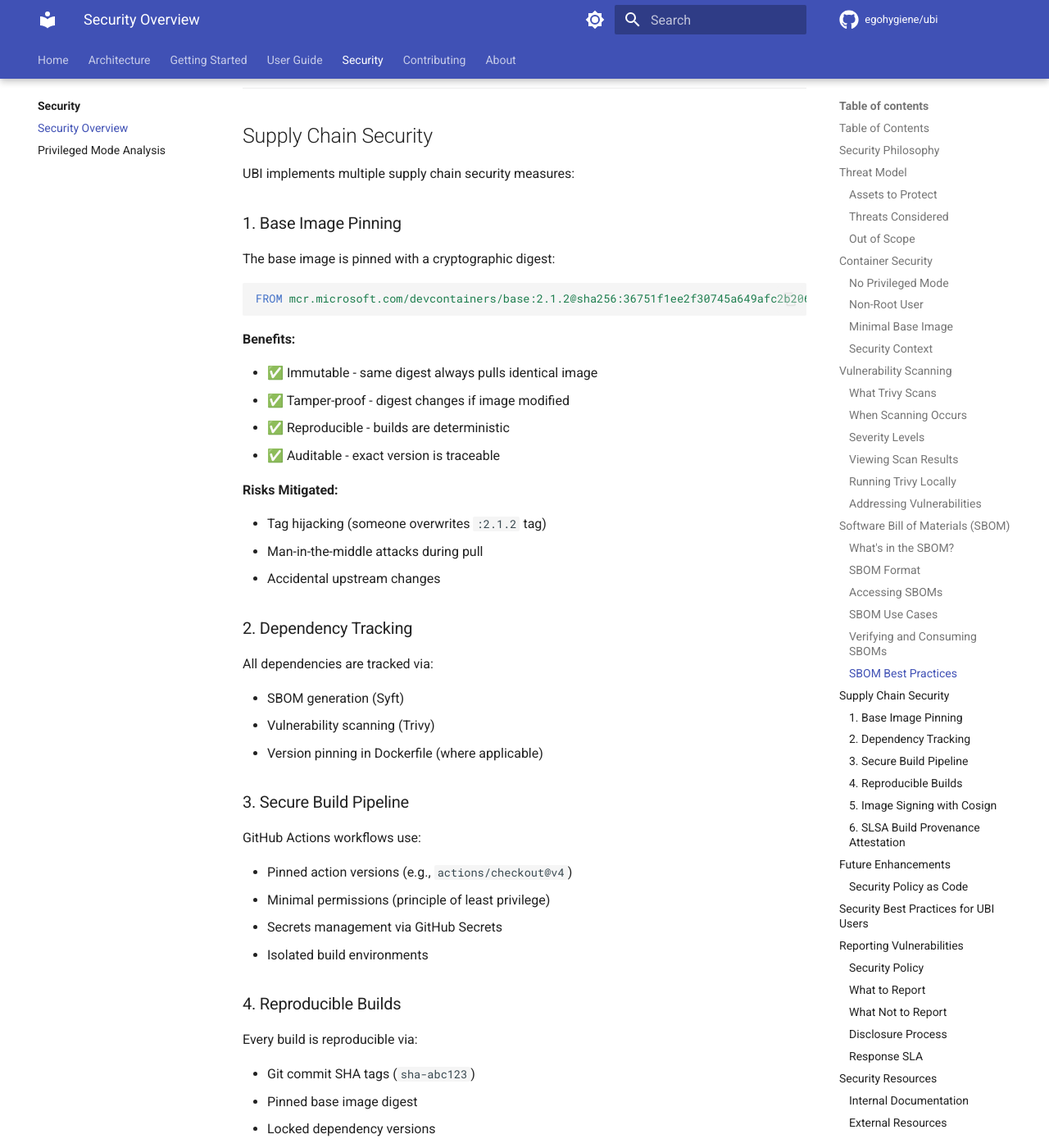
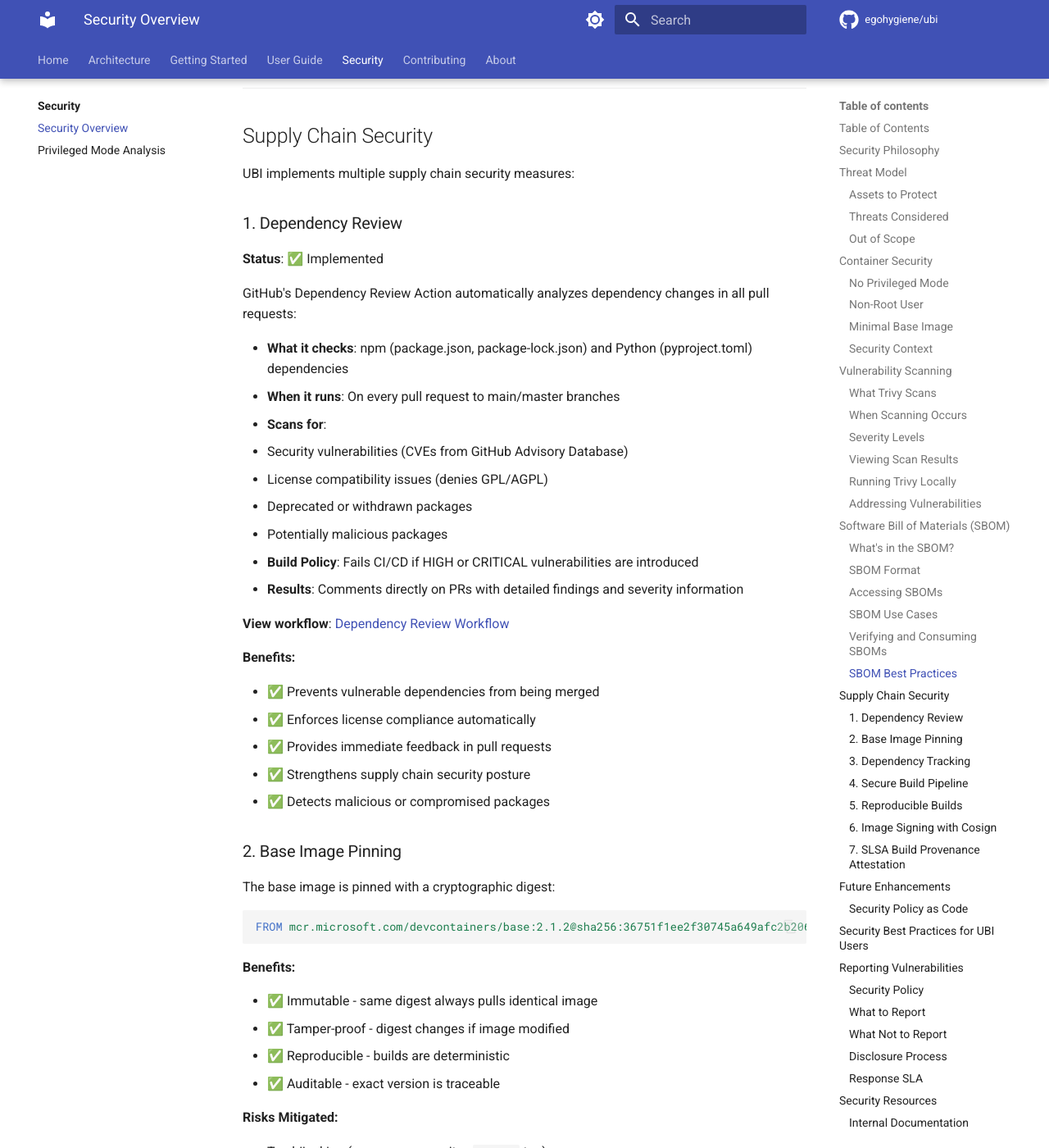
Before and after one commit to egohygiene/ubi, an MkDocs documentation site: the page built from docs/security-overview.md, in a window 1280 px wide and 1400 px high, scrolled down 9394 px. Shown: the whole window at 82% size. Built offline with MkDocs 1.6.1 and Material for MkDocs 9.7.7, drawn with Linux system fonts in a browser that asks for light colours; comment, search, counter and statistics services are not loaded; the version menu is left out; some of the changed text lies outside the part shown.

Commit message:
Add GitHub Dependency Review Action for supply chain security (#97)
* Initial plan

* feat(ci): add GitHub Dependency Review Action for supply chain security

Co-authored-by: szmyty <14865041+szmyty@users.noreply.github.com>

* docs: update security documentation with dependency review action details

Co-authored-by: szmyty <14865041+szmyty@users.noreply.github.com>

* style: format dependency-review workflow with prettier

Co-authored-by: szmyty <14865041+szmyty@users.noreply.github.com>

* fix: address code review feedback for dependency-review workflow

Co-authored-by: szmyty <14865041+szmyty@users.noreply.github.com>

* fix: use proper SPDX license identifiers in dependency-review workflow

Co-authored-by: szmyty <14865041+szmyty@users.noreply.github.com>

---------

Co-authored-by: copilot-swe-agent[bot] <198982749+Copilot@users.noreply.github.com>
Co-authored-by: szmyty <14865041+szmyty@users.noreply.github.com>

````diff
--- a/docs/security-overview.md
+++ b/docs/security-overview.md
@@ -388,7 +388,33 @@ comm -13 \
 
 UBI implements multiple supply chain security measures:
 
-### 1. Base Image Pinning
+### 1. Dependency Review
+
+**Status**: ✅ Implemented
+
+GitHub's Dependency Review Action automatically analyzes dependency changes in all pull requests:
+
+- **What it checks**: npm (package.json, package-lock.json) and Python (pyproject.toml) dependencies
+- **When it runs**: On every pull request to main/master branches
+- **Scans for**:
+  - Security vulnerabilities (CVEs from GitHub Advisory Database)
+  - License compatibility issues (denies GPL/AGPL)
+  - Deprecated or withdrawn packages
+  - Potentially malicious packages
+- **Build Policy**: Fails CI/CD if HIGH or CRITICAL vulnerabilities are introduced
+- **Results**: Comments directly on PRs with detailed findings and severity information
+
+**View workflow**: [Dependency Review Workflow](https://github.com/egohygiene/ubi/actions/workflows/dependency-review.yml)
+
+**Benefits:**
+
+- ✅ Prevents vulnerable dependencies from being merged
+- ✅ Enforces license compliance automatically
+- ✅ Provides immediate feedback in pull requests
+- ✅ Strengthens supply chain security posture
+- ✅ Detects malicious or compromised packages
+
+### 2. Base Image Pinning
 
 The base image is pinned with a cryptographic digest:
 
@@ -409,15 +435,16 @@ FROM mcr.microsoft.com/devcontainers/base:2.1.2@sha256:36751f1ee2f30745a649afc2b
 - Man-in-the-middle attacks during pull
 - Accidental upstream changes
 
-### 2. Dependency Tracking
+### 3. Dependency Tracking
 
 All dependencies are tracked via:
 
 - SBOM generation (Syft)
 - Vulnerability scanning (Trivy)
+- Dependency Review Action (for changes in PRs)
 - Version pinning in Dockerfile (where applicable)
 
-### 3. Secure Build Pipeline
+### 4. Secure Build Pipeline
 
 GitHub Actions workflows use:
 
@@ -426,7 +453,7 @@ GitHub Actions workflows use:
 - Secrets management via GitHub Secrets
 - Isolated build environments
 
-### 4. Reproducible Builds
+### 5. Reproducible Builds
 
 Every build is reproducible via:
 
@@ -492,7 +519,7 @@ cosign verify \
   ghcr.io/egohygiene/ubi:0.1.5
 ```
 
-### 6. SLSA Build Provenance Attestation
+### 7. SLSA Build Provenance Attestation
 
 **Status**: ✅ Implemented
 
````
Also changed, not shown: other parts of docs/security-overview.md (+1 -1 lines), SECURITY.md (+21 -1 lines), 1 other file.
